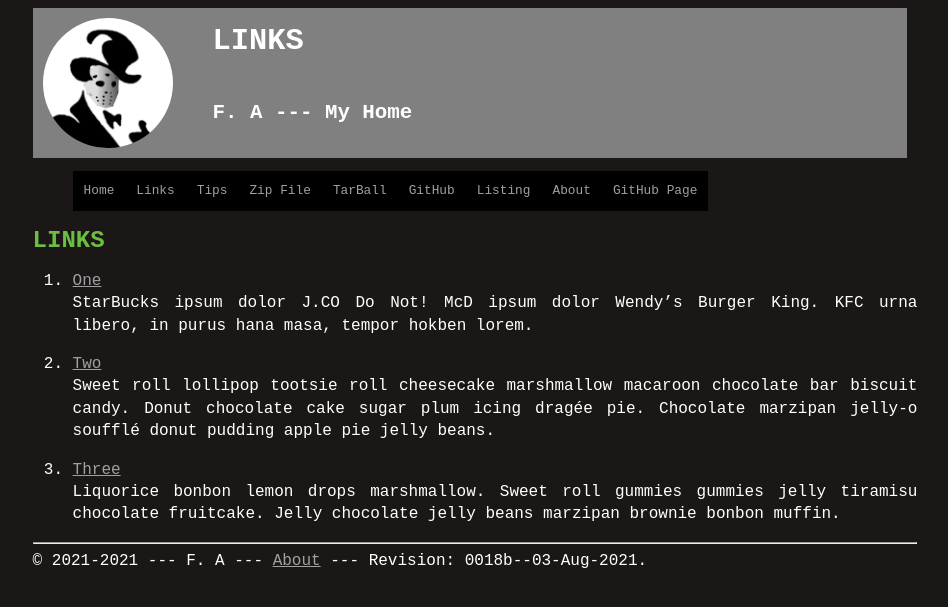
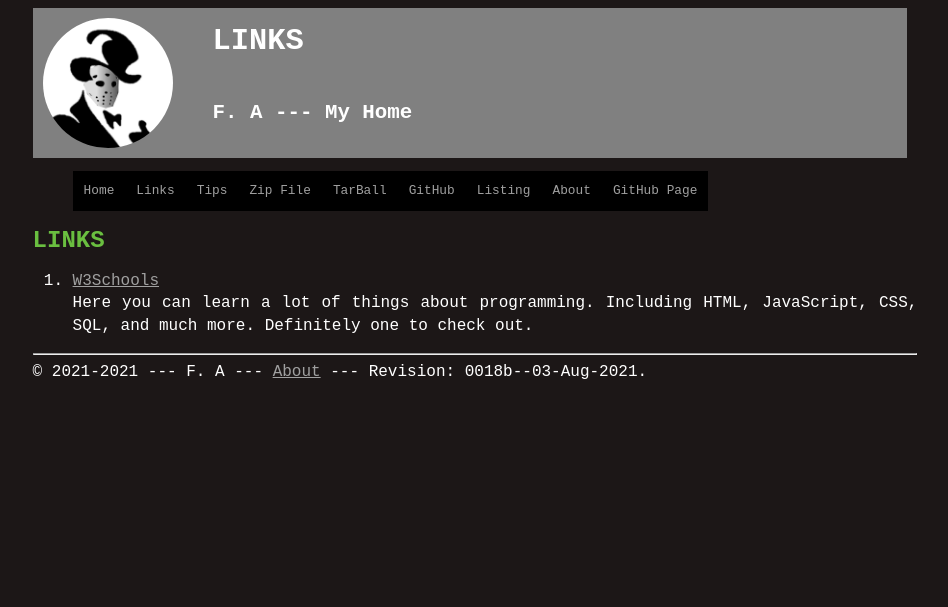
Before and after one commit to fauznandri/os212, a Jekyll site: the page built from links.md, in a window 1280 px wide. Shown: the top 607 px of the page, without its empty margins (165-1113 px from the left). Built offline with Jekyll 4.4.1, drawn with Linux system fonts in a browser that asks for light colours; our own code applies the rules of GitHub Pages for plain Markdown files.

Commit message:
Update links

```diff
--- a/links.md
+++ b/links.md
@@ -4,17 +4,7 @@ permalink: /LINKS/
 
 # LINKS
 
-1. [One](https://en.wikipedia.org/wiki/1)<br>
-StarBucks ipsum dolor J.CO Do Not!
-McD ipsum dolor Wendy's Burger King.
-KFC urna libero, in purus hana masa, tempor hokben lorem.
-
-2. [Two](https://en.wikipedia.org/wiki/2)<br>
-Sweet roll lollipop tootsie roll cheesecake marshmallow macaroon chocolate bar biscuit candy.
-Donut chocolate cake sugar plum icing dragée pie.
-Chocolate marzipan jelly-o soufflé donut pudding apple pie jelly beans.
-
-3. [Three](https://en.wikipedia.org/wiki/3)<br>
-Liquorice bonbon lemon drops marshmallow.
-Sweet roll gummies gummies jelly tiramisu chocolate fruitcake.
-Jelly chocolate jelly beans marzipan brownie bonbon muffin.
+1. [W3Schools](https://www.w3schools.com/)<br>
+Here you can learn a lot of things about programming.
+Including HTML, JavaScript, CSS, SQL, and much more.
+Definitely one to check out.
```
